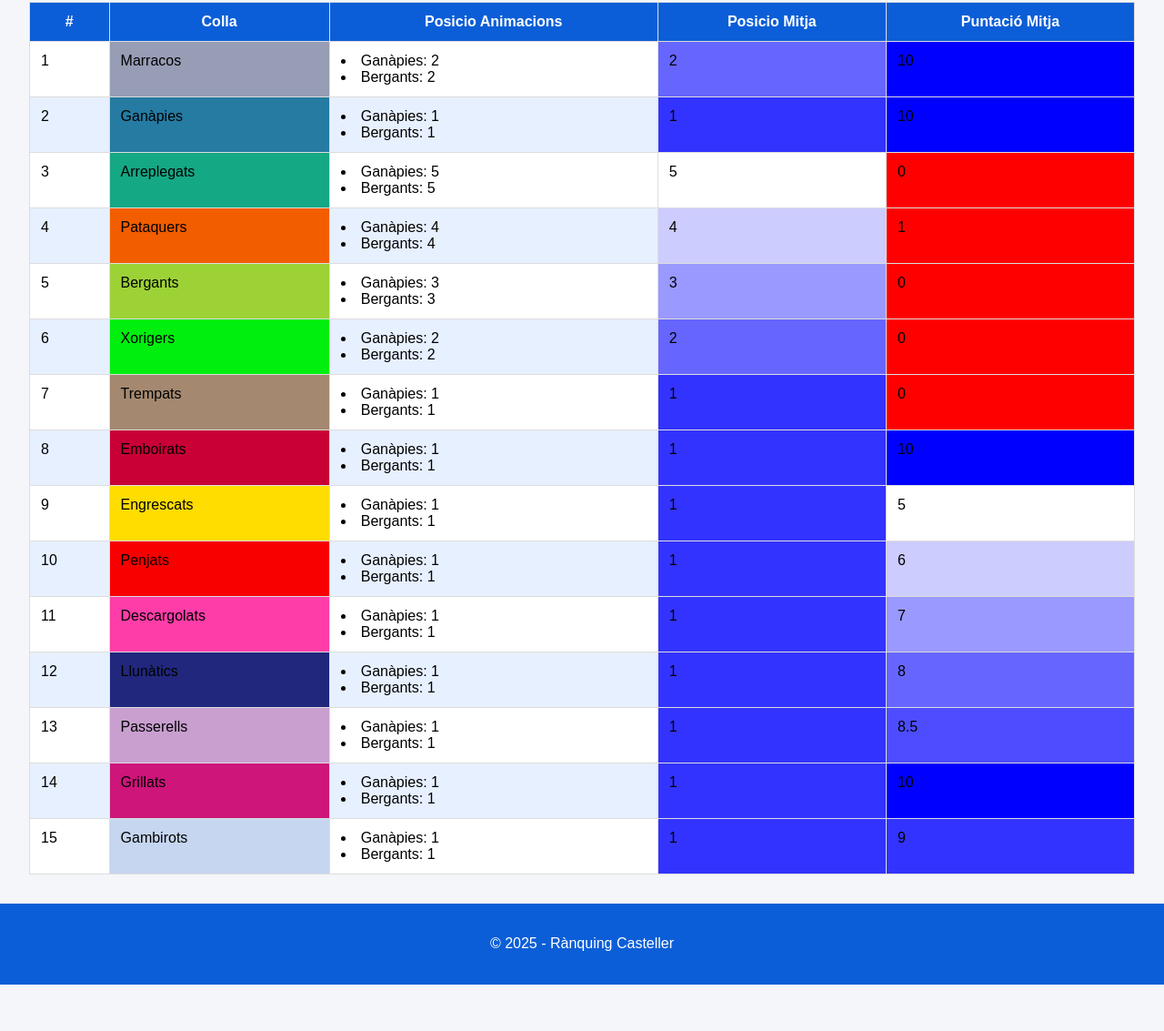
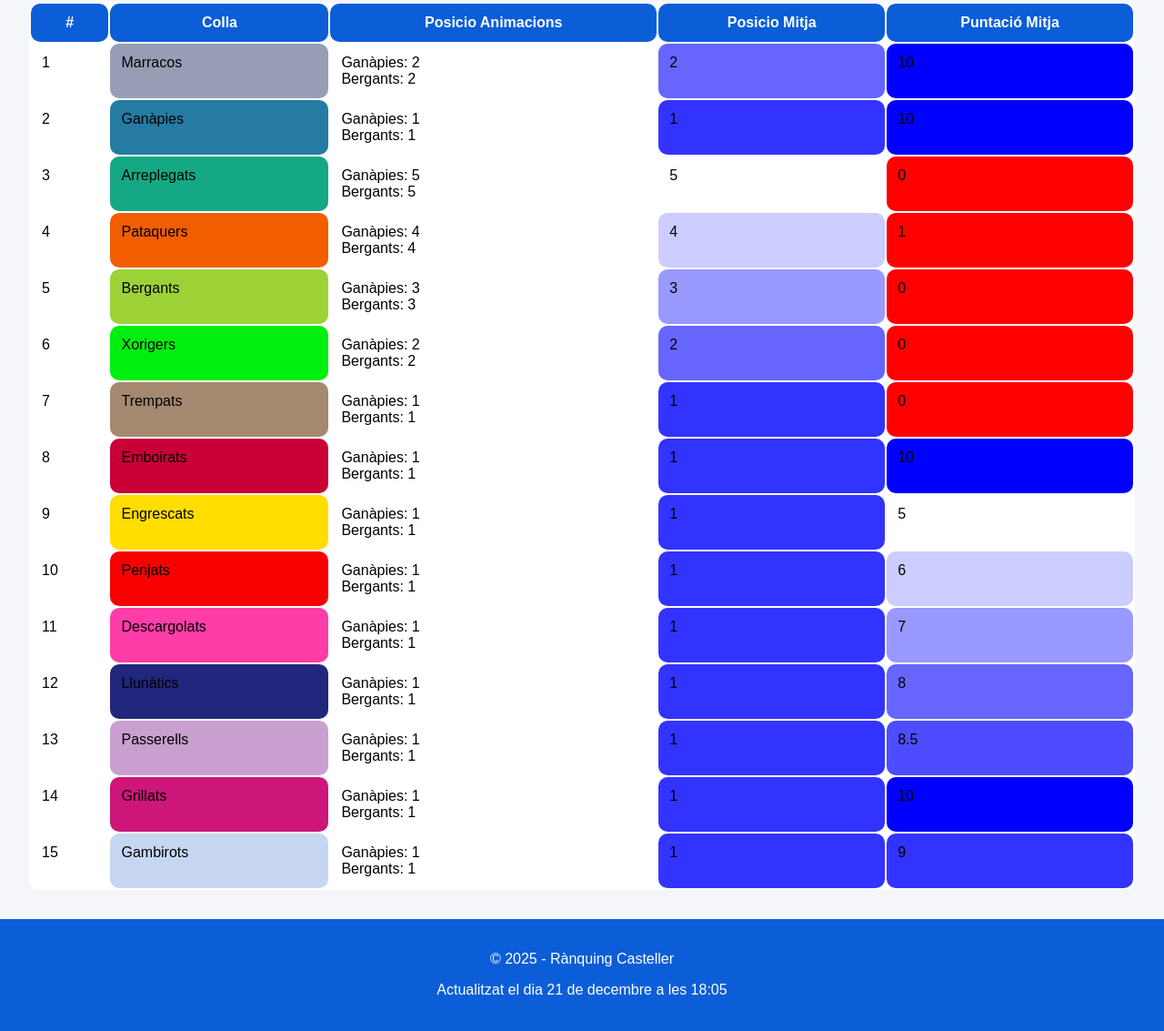
Before and after one commit to Feluk6174/sistema-de-gestio-castellera-universitaria, a plain HTML site: page ranking/ranking-anim.html in a window 1280 px wide. Shown: the part 200-1333 px from the top of the page at 91% size. Before the commit the page ends 1282 px from the top, so only its background shows below. Drawn offline with Linux system fonts and the light colour scheme.

Commit message:
reorganized and redecorated ig

```diff
--- a/styles.css
+++ b/css/styles.css
@@ -22,23 +22,30 @@ main {
 
 table {
     width: 100%;
-    border-collapse: collapse;
+    border-collapse: separate2;
     background-color: white;
+    border-radius: 10px;
+
 }
 
 thead {
     background-color: var(--blau);
     color: white;
+    border-radius: 10px;
 }
 
-th, td {
+th {
     padding: 0.75rem;
-    border: 1px solid #ddd;
+    border: 0px solid var(--blau);
     vertical-align: top;
+    border-radius: 10px;
 }
 
-tbody tr:nth-child(even) {
-    background-color: var(--blau-clar);
+td {
+    padding: 0.75rem;
+    border: 0px solid var(--blau);
+    vertical-align: top;
+    border-radius: 10px;
 }
 
 ul {
--- /dev/null
+++ b/global/footer.html
@@ -0,0 +1,4 @@
+<footer>
+    <p>© 2025 - Rànquing Casteller</p>
+    <p>Actualitzat el dia 21 de decembre a les 18:05</p>
+</footer>
--- /dev/null
+++ b/global/header.html
@@ -0,0 +1,11 @@
+<header>
+    <h1>Rànquing de Colles Castelleres Universitaries</h1>
+    <p>Millors colles segons castells i pilars, i el mes important, Animacions</p>
+    <nav>
+        <a class="nav-header" href="/ranking/ranking.html">Rànquing Total</a>
+        |
+        <a class="nav-header" href="/ranking/ranking-castells.html">Rànquing nomes Castells</a>
+        |
+        <a class="nav-header" href="/ranking/ranking-anim.html">Rànquing nomes Animacions</a>
+    </nav>
+</header>
--- a/index.html
+++ b/index.html
@@ -3,26 +3,18 @@
 <head>
     <meta charset="UTF-8">
     <title>Rànquing de Castells</title>
-    <link rel="stylesheet" href="styles.css">
+    <link rel="stylesheet" href="/css/styles.css">
     <meta http-equiv="Cache-Control" content="no-cache, no-store, must-revalidate"><meta http-equiv="Pragma" content="no-cache"><meta http-equiv="Expires" content="0">
     <meta http-equiv = "refresh" content = "0 ; url = ./ranking/ranking.html"/>
 </head>
 <body>
 
-<header>
-    <h1>Rànquing de Colles Castelleres Universitaries</h1>
-    <p>Millors colles segons castells i pilars, i el mes important, Animacions</p>
-    <nav>
-        <a class="nav-header" href="./ranking.html">Rànquing Total</a>
-        |
-        <a class="nav-header" href="./ranking-castells.html">Rànquing nomes Castells</a>
-        |
-        <a class="nav-header" href="./ranking-anim.html">Rànquing nomes Animacions</a>
-    </nav>
-</header>
+    <div id="header"></div>
 
 <main>
     <h1>Redirigint</h1>
     Regirigint a <a hreg="./ranking/ranking.html">aqui</a>. Si no es fa automaticament, clica-hi.
+<div id="footer"></div>
+<script src="/js/includes.js"></script>
 </body>
 </html>
--- /dev/null
+++ b/js/includes.js
@@ -0,0 +1,35 @@
+// includes.js
+
+// Function to load HTML content into a target element
+async function loadHTML(elementId, filePath) {
+    try {
+      // Fetch the external HTML file
+      const response = await fetch(filePath);
+
+      // Check if the request was successful
+      if (!response.ok) {
+        throw new Error(`Failed to load ${filePath}: ${response.statusText}`);
+      }
+
+      // Extract HTML text from the response
+      const html = await response.text();
+
+      // Insert the HTML into the target element
+      const element = document.getElementById(elementId);
+      if (element) {
+        element.innerHTML = html;
+      } else {
+        throw new Error(`Element with ID "${elementId}" not found`);
+      }
+    } catch (error) {
+      console.error('Error loading content:', error);
+      // Optional: Display a fallback message in the UI
+      // document.getElementById(elementId)?.innerHTML = `<p>Error loading content.</p>`;
+    }
+  }
+
+  // Load header and footer when the DOM is fully loaded
+  document.addEventListener('DOMContentLoaded', () => {
+    loadHTML('header', '/global/header.html'); // Load header into #header
+    loadHTML('footer', '/global/footer.html'); // Load footer into #footer
+  });
--- a/ranking/ranking-anim.html
+++ b/ranking/ranking-anim.html
@@ -3,23 +3,13 @@
 <head>
     <meta charset="UTF-8">
     <title>Rànquing de Castells</title>
-    <link rel="stylesheet" href="styles.css">
+    <link rel="stylesheet" href="/css/styles.css">
     <meta http-equiv="Cache-Control" content="no-cache, no-store, must-revalidate"><meta http-equiv="Pragma" content="no-cache"><meta http-equiv="Expires" content="0">
 
 </head>
 <body>
 
-<header>
-    <h1>Rànquing de Colles Castelleres Universitaries</h1>
-    <p>Millors colles segons castells i pilars, i el mes important, Animacions</p>
-    <nav>
-        <a class="nav-header" href="./ranking.html">Rànquing Total</a>
-        |
-        <a class="nav-header" href="./ranking-castells.html">Rànquing nomes Castells</a>
-        |
-        <a class="nav-header" href="./ranking-anim.html">Rànquing nomes Animacions</a>
-    </nav>
-</header>
+<div id="header"></div>
 
 <main>
     <table id="ranking-table">
@@ -38,11 +28,10 @@
     </table>
 </main>
 
-<footer>
-    <p>© 2025 - Rànquing Casteller</p>
-</footer>
+<div id="footer"></div>
 
-<script src="../colors.js"></script>
+<script src="/js/colors.js"></script>
+<script src="/js/includes.js"></script>
 <script src="script-anim.js"></script>
 </body>
 </html>
--- a/ranking/script-anim.js
+++ b/ranking/script-anim.js
@@ -11,7 +11,7 @@ fetch("dades.json")
             colla = data[nom]
 
             const animacions = Object.entries(colla["animacions"])
-                .map(([nom, punt]) => `<li>${nom}: ${punt}</li>`)
+                .map(([nom, punt]) => `${nom}: ${punt}<br>`)
                 .join("\n");
 
             row.innerHTML = `
--- a/ranking/script-total.js
+++ b/ranking/script-total.js
@@ -5,13 +5,13 @@ fetch("dades.json")
 
         const tbody = document.querySelector("#ranking-table tbody");
 
-        data["OrdreAnimacions"].forEach((nom, index) => {
+        data["Ordre"].forEach((nom, index) => {
             const row = document.createElement("tr");
 
             colla = data[nom]
 
             const animacions = Object.entries(colla["animacions"])
-                .map(([nom, punt]) => `<li>${nom}: ${punt}</li>`)
+                .map(([nom, punt]) => `${nom}: ${punt}<br>`)
                 .join("\n");
 
             row.innerHTML = `
--- a/ranking/styles.css
+++ /dev/null
@@ -1,52 +0,0 @@
-:root {
-    --blau: #0b5ed7;
-    --blau-clar: #e7f0ff;
-}
-
-body {
-    margin: 0;
-    font-family: Arial, sans-serif;
-    background-color: #f4f6f9;
-}
-
-header, footer {
-    background-color: var(--blau);
-    color: white;
-    text-align: center;
-    padding: 1.2rem;
-}
-
-main {
-    padding: 2rem;
-}
-
-table {
-    width: 100%;
-    border-collapse: collapse;
-    background-color: white;
-}
-
-thead {
-    background-color: var(--blau);
-    color: white;
-}
-
-th, td {
-    padding: 0.75rem;
-    border: 1px solid #ddd;
-    vertical-align: top;
-}
-
-tbody tr:nth-child(even) {
-    background-color: var(--blau-clar);
-}
-
-ul {
-    padding-left: 1.2rem;
-    margin: 0;
-}
-
-.nav-header {
-    color: #ffffff;
-    text-decoration: none;
-}
```
Also changed, not shown: ranking/ranking-castells.html (+5 -16 lines), ranking/ranking.html (+5 -16 lines), js/colors.js (renamed from colors.js).
